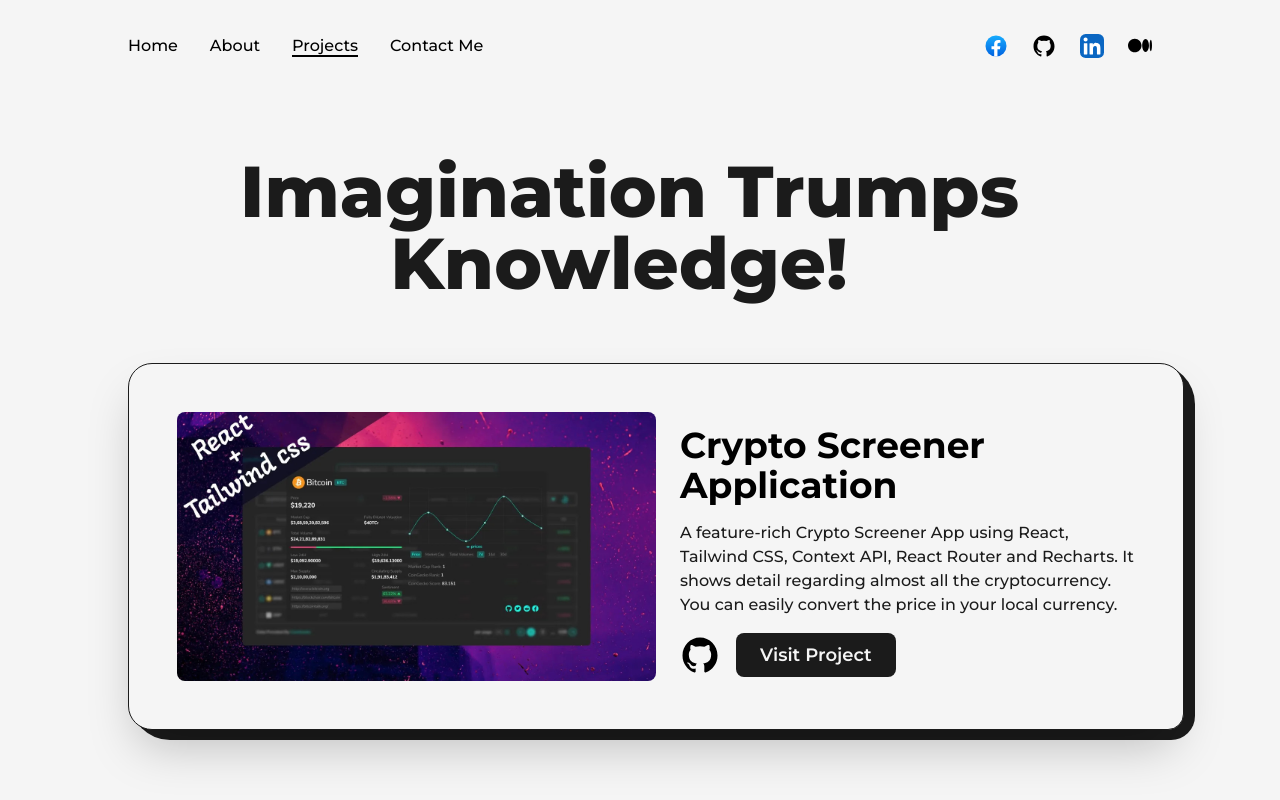
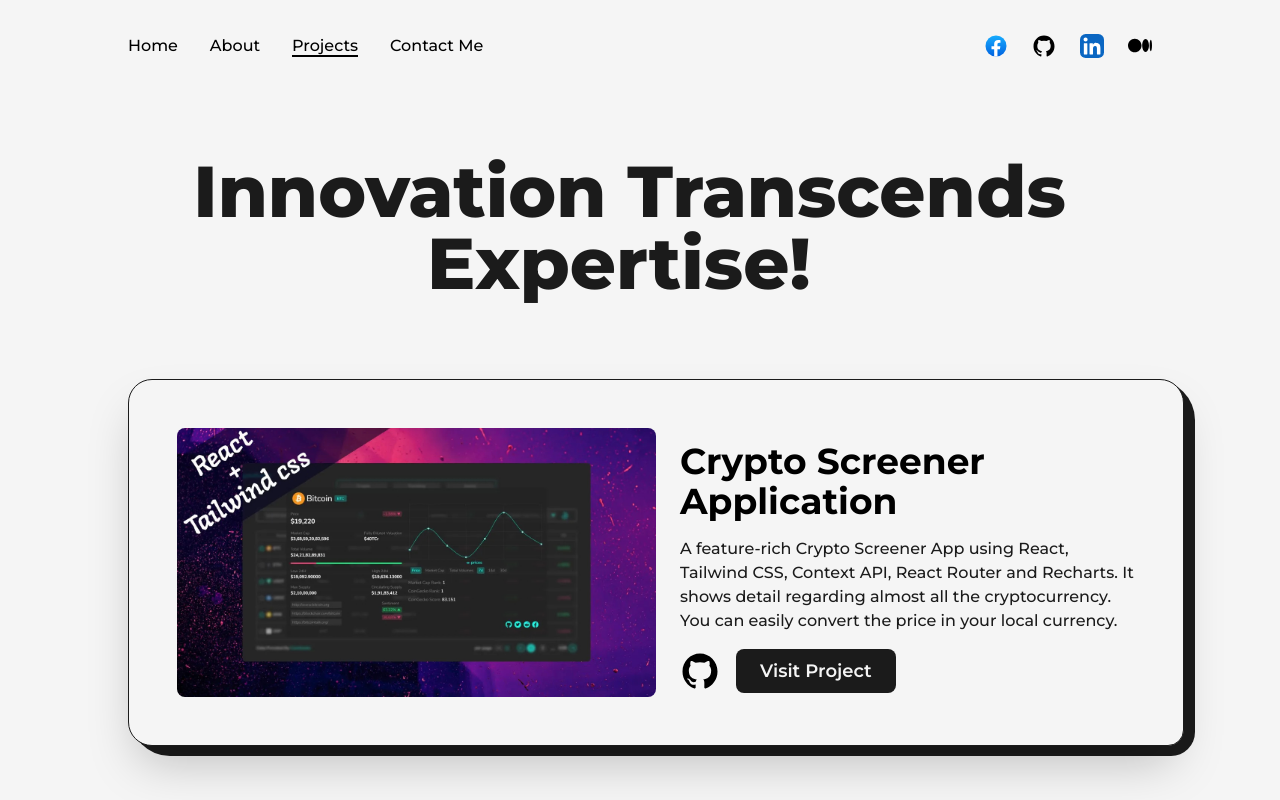
Before and after one commit to nadeeshaMadusanka99/personal_portfolio, a Next.js app: page /projects in a window 1280 px wide. Shown: the top 800 px of the page. Built offline with nearby package versions, Linux system fonts and the light colour scheme.

Commit message:
Structure changed

```diff
--- /dev/null
+++ b/src/components/Project/ProjectCard.js
@@ -0,0 +1,60 @@
+const { default: Link } = require("next/link");
+const { GithubIcon } = require("../Common/Icons");
+import { motion } from "framer-motion";
+import Image from "next/image";
+
+const FramerImage = motion(Image);
+export const ProjectCard = ({ type, img, title, summary, link, github }) => {
+
+    return (
+      <article
+        className="w-full flex items-center justify-between  rounded-3xl relative
+       border border-solid border-dark bg-light shadow-2xl p-12 rounded-br-2xl"
+      >
+        <div
+          className="absolute top-0 -right-3 -z-10 w-[101%] h-[103%] rounded-[2.5rem] bg-dark
+        rounded-br-3xl
+        "
+        />
+        <Link
+          href={link}
+          target="_blank"
+          className="w-1/2 cursor-pointer overflow-hidden rounded-lg "
+        >
+          <FramerImage
+            src={img}
+            alt={title}
+            className="w-full h-auto"
+            whileHover={{ scale: 1.05 }}
+            transition={{ duration: 0.2 }}
+            priority
+            sizes="(max-width: 768px) 100vw, (max-width: 1200px) 50vw, 50vw"
+          />
+        </Link>
+        <div className="w-1/2 flex flex-col items-start justify-between pl-6 ">
+          <span className="text-primary font-medium text-xl">{type}</span>
+          <Link
+            href={link}
+            target="_blank"
+            className="hover:underline underline-offset-2"
+          >
+            <h2 className="my-2 w-full text-left text-4xl font-bold ">{title}</h2>
+          </Link>
+          <p className="my-2 font-medium text-dark ">{summary}</p>
+
+          <div className="mt-2 flex items-center ">
+            <Link href={github} target="_blank" className="w-10 ">
+              <GithubIcon className="" />
+            </Link>
+            <Link
+              href={link}
+              target="_blank"
+              className="ml-4 rounded-lg bg-dark text-light p-2 px-6 text-lg font-semibold "
+            >
+              Visit Project
+            </Link>
+          </div>
+        </div>
+      </article>
+    );
+  };
--- a/src/pages/projects.js
+++ b/src/pages/projects.js
@@ -1,118 +1,14 @@
-//* LIB
 import React from "react";
 import Head from "next/head";
-import Link from "next/link";
-import Image from "next/image";
-import { motion } from "framer-motion";
 
-//* IMPORT
+
 import AnimatedText from "@/components/Common/AnimatedText";
 import Layout from "@/components/Common/Layout";
-import { GithubIcon } from "@/components/Common/Icons";
+import { ProjectCard } from "@/components/Project/ProjectCard";
 // import TransitionEffect from "@/components/TransitionEffect";
 import { dataProject } from "@/content/Projects";
 
-const FramerImage = motion(Image);
-console.log(dataProject);
-const FeaturedProject = ({ type, img, title, summary, link, github }) => {
-  return (
-    <article
-      className="w-full flex items-center justify-between  rounded-3xl relative
-     border border-solid border-dark bg-light shadow-2xl p-12 rounded-br-2xl"
-    >
-      <div
-        className="absolute top-0 -right-3 -z-10 w-[101%] h-[103%] rounded-[2.5rem] bg-dark
-      rounded-br-3xl
-      "
-      />
-      <Link
-        href={link}
-        target="_blank"
-        className="w-1/2 cursor-pointer overflow-hidden rounded-lg "
-      >
-        <FramerImage
-          src={img}
-          alt={title}
-          className="w-full h-auto"
-          whileHover={{ scale: 1.05 }}
-          transition={{ duration: 0.2 }}
-          priority
-          sizes="(max-width: 768px) 100vw, (max-width: 1200px) 50vw, 50vw"
-        />
-      </Link>
-      <div className="w-1/2 flex flex-col items-start justify-between pl-6 ">
-        <span className="text-primary font-medium text-xl">{type}</span>
-        <Link
-          href={link}
-          target="_blank"
-          className="hover:underline underline-offset-2"
-        >
-          <h2 className="my-2 w-full text-left text-4xl font-bold ">{title}</h2>
-        </Link>
-        <p className="my-2 font-medium text-dark ">{summary}</p>
 
-        <div className="mt-2 flex items-center ">
-          <Link href={github} target="_blank" className="w-10 ">
-            <GithubIcon className="" />
-          </Link>
-          <Link
-            href={link}
-            target="_blank"
-            className="ml-4 rounded-lg bg-dark text-light p-2 px-6 text-lg font-semibold "
-          >
-            Visit Project
-          </Link>
-        </div>
-      </div>
-    </article>
-  );
-};
-
-const Project = ({ type, img, title, link, github }) => {
-  return (
-    <article
-      className=" flex flex-col items-center justify-center rounded-2xl
-    border border-solid border-dark bg-light relative w-full"
-    >
-      <div
-        className="absolute top-0 -right-3 -z-10 w-[101%] h-[103%] rounded-[2rem] bg-dark
-      "
-      />
-      <Link
-        href={link}
-        target="_blank"
-        className="w-full cursor-pointer overflow-hidden rounded-lg "
-      >
-        <Image src={img} alt={title} className="w-full h-auto" />
-      </Link>
-      <div className="w-full flex flex-col items-start justify-between mt-4">
-        <span className="text-primary font-medium text-xl ">{type}</span>
-        <Link
-          href={link}
-          target="_blank"
-          className="hover:underline underline-offset-2"
-        >
-          <h2 className="my-2 w-full text-left text-3xl font-bold ">{title}</h2>
-        </Link>
-        {/* <p className="my-2 font-medium text-dark">{summary}</p> */}
-
-        <div className="w-full mt-2 flex items-center justify-between ">
-          <Link
-            href={link}
-            target="_blank"
-            className="text-lg font-semibold underline "
-          >
-            Visit Project
-          </Link>
-
-          <Link href={github} target="_blank" className="w-8 ">
-            <GithubIcon className="" />
-          </Link>
-        </div>
-      </div>
-    </article>
-  );
-};
 
 const project = () => {
   return (
@@ -125,13 +21,13 @@ const project = () => {
       <main className="w-full mb-16 flex flex-col items-center justify-center overflow-hidden">
         <Layout className="pt-16">
           <AnimatedText
-            text="Imagination Trumps Knowledge! "
-            className="text-7xl mb-16"
+            text="Innovation Transcends Expertise! "
+            className="text-7xl mb-20"
           />
           <div className={`grid grid-cols-12 gap-24 gap-y-32`}>
             {dataProject.map((project) => (
               <div key={project.id} className={project.styles}>
-                <FeaturedProject
+                <ProjectCard
                   title={project.title}
                   summary={project.summary}
                   link={project.link}
```
